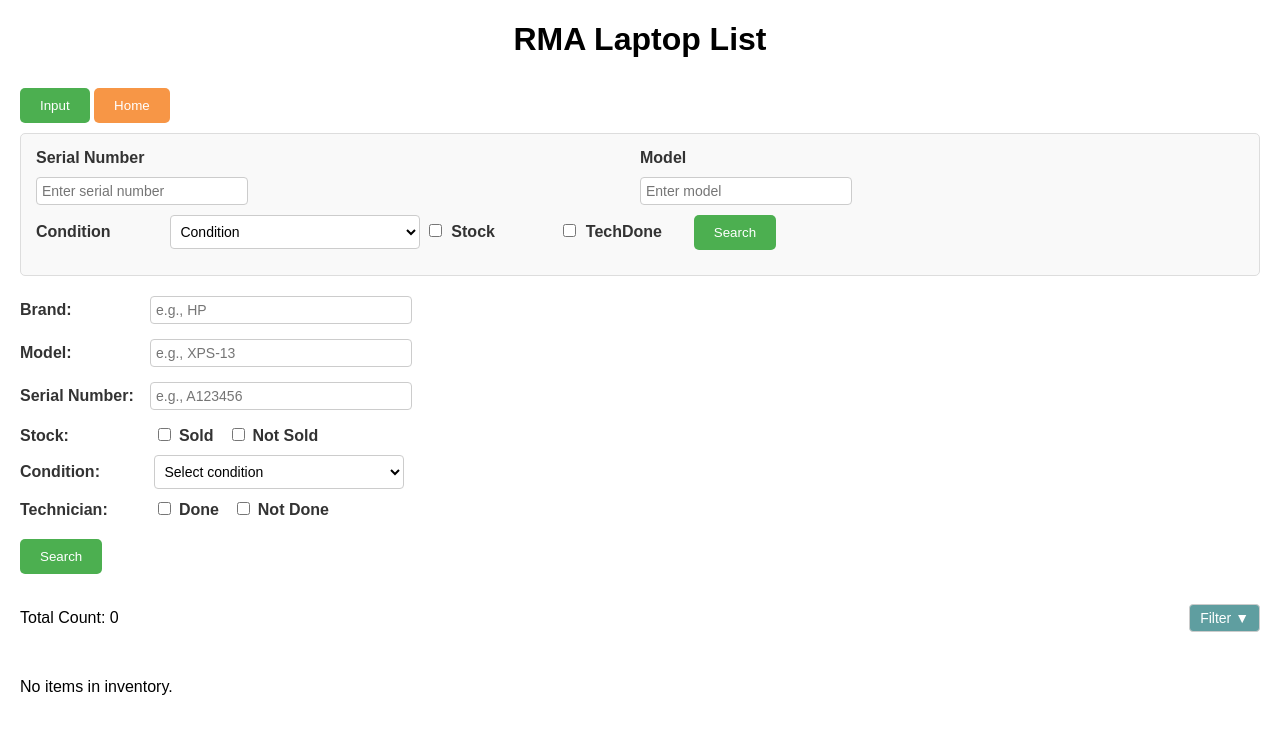
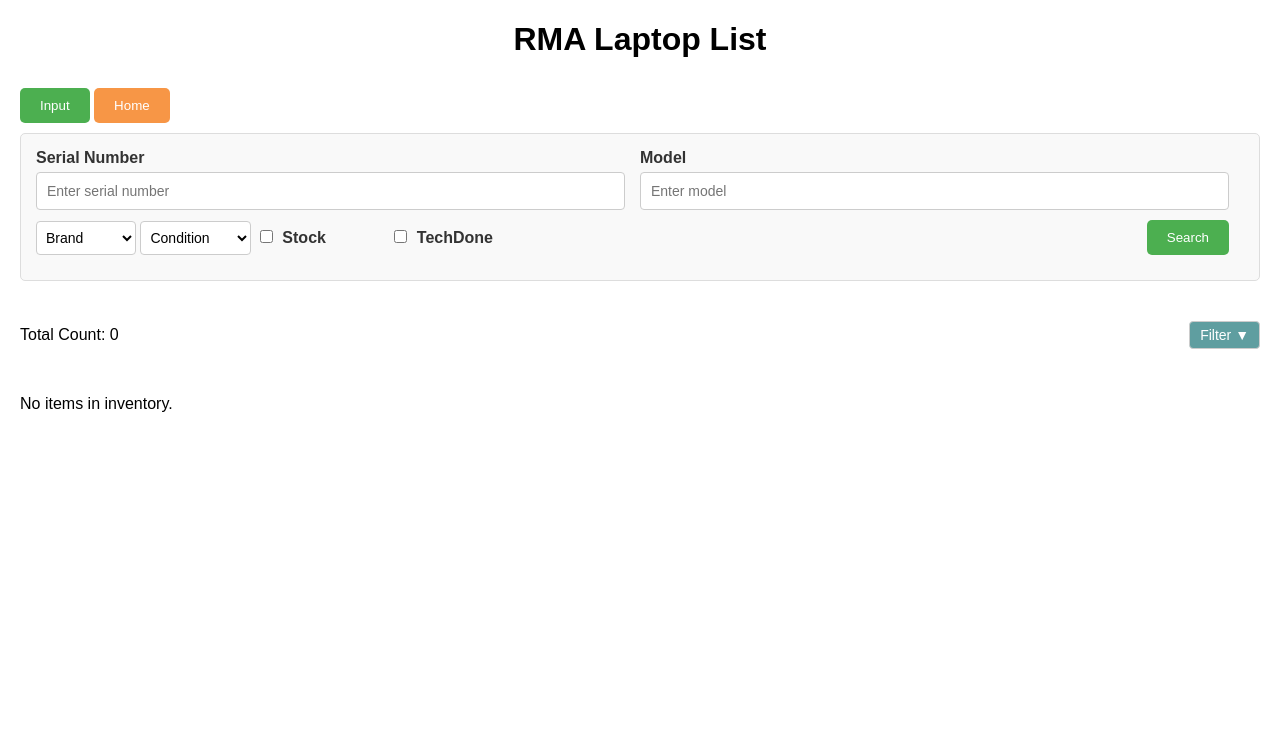
Before and after one commit to Tech-doglas/RMA_Server, a Flask app: page /laptop/ in a window 1280 px wide. Shown: the top 734 px of the page. Run offline with Flask 3, Linux system fonts and the light colour scheme; data that the repository does not hold is empty.

Commit message:
update:searchbar

```diff
--- a/app/static/css/styles.css
+++ b/app/static/css/styles.css
@@ -93,7 +93,7 @@ h1 {
 .sortable {
     cursor: pointer;
     position: sticky;
-    top: 544px;
+    top: 357px;
     background-color: #f2f2f2;
     z-index: 1000;
 }
--- a/app/templates/laptop/laptop.html
+++ b/app/templates/laptop/laptop.html
@@ -26,30 +26,47 @@
             Home
         </button>
         <form method="POST" action="{{ url_for('laptop.show_RMA_laptop_sheet') }}" class="search-form">
-            <div>
-                <form>
             <div style="display: flex;">
                 <div class="test">
-                            <label style="margin-bottom: 10px;">Serial Number</label>
-                            <input type="text" placeholder="Enter serial number">
+                    <label style="margin-bottom: 5px;">Serial Number</label>
+                    <input style="width: auto; padding: 10px;" type="text" placeholder="Enter serial number">
                 </div>
                 <div class="test">
-                            <label  style="margin-bottom: 10px;">Model</label>
-                            <input type="text" placeholder="Enter model">
+                    <label style="margin-bottom: 5px;">Model</label>
+                    <input style="width: auto; padding: 10px;" type="text" placeholder="Enter model">
                 </div>
             </div>
-                    <label>Condition</label>
-                    <select>
-                        <option>Condition</option>
+            <div style="display: flex; align-items: center; justify-content: space-between;">
+                <div>
+                    <select style="width: auto;" name="condition">
+                        <option value="" disabled selected>Brand</option>
+                        <option value="HP">HP</option>
+                        <option value="Dell">Dell</option>
+                        <option value="Lenovo">Lenovo</option>
+                        <option value="Apple">Apple</option>
+                        <option value="Acer">Acer</option>
+                        <option value="ASUS">ASUS</option>
+                        <option value="MSI">MSI</option>
+                        <option value="IBuyPower">IBuyPower</option>
                     </select>
+
+                    <select style="width: auto;" name="brand">
+                        <option value="" disabled selected>Condition</option>
+                        <option value="N">Back to New</option>
+                        <option value="A">Grade A</option>
+                        <option value="B">Grade B</option>
+                        <option value="C">Grade C</option>
+                        <option value="F">Grade F</option>
+                    </select>
+
 
                     <label><input type="checkbox"> Stock</label>
                     <label><input type="checkbox"> TechDone</label>
+                </div>
 
-                    <button type="submit">Search</button>
-                </form>
+                <button style="margin-right: 15px;" type="submit">Search</button>
             </div>
-            <div>
+            <!-- <div>
                 <div class="form-group">
                     <label for="brand">Brand:</label>
                     <input type="text" id="brand" name="brand" placeholder="e.g., HP">
@@ -94,7 +111,7 @@
                 </div>
             </div>
 
-                <button type="submit">Search</button>
+            <button type="submit">Search</button> -->
         </form>
 
         <div style="display: flex; align-items: center; justify-content: space-between;">
@@ -107,7 +124,7 @@
                     <label><input type="checkbox" id="toggle-model" checked> Model</label>
                     <label><input type="checkbox" id="toggle-spec" checked> Spec</label>
                     <label><input type="checkbox" id="toggle-sn" checked> Serial Number</label>
-                    <label><input type="checkbox" id="toggle-odoo-ref"checked> Odoo Code</label>
+                    <label><input type="checkbox" id="toggle-odoo-ref" checked> Odoo Code</label>
                     <label><input type="checkbox" id="toggle-sku" checked> SKU</label>
                     <label><input type="checkbox" id="toggle-order-number" checked> Order Number</label>
                     <label><input type="checkbox" id="toggle-stock"> Stock</label>
@@ -137,10 +154,10 @@
         <tr {% if item.Stock=='SOLD' %} {% if item.TechDone %} class="sold-tech-done clickable-row" {% else %}
             class="sold clickable-row" {% endif %} {% else %} class="clickable-row" {% endif %} data-id="{{ item.ID }}">
             <td class="brand-col">{{ item.Brand }}</td>
-        <td class="condition-col" {% if item.Stock !='SOLD' %} {% if item.Condition=='N' %}class="condition-n" {% endif %} {% if
-            item.Condition=='A' %}class="condition-a" {% endif %} {% if item.Condition=='B' %}class="condition-b" {%
-            endif %} {% if item.Condition=='C' %}class="condition-c" {% endif %} {% if item.Condition=='F'
-            %}class="condition-f" {% endif %} {% endif %}>
+            <td class="condition-col" {% if item.Stock !='SOLD' %} {% if item.Condition=='N' %}class="condition-n" {%
+                endif %} {% if item.Condition=='A' %}class="condition-a" {% endif %} {% if item.Condition=='B'
+                %}class="condition-b" {% endif %} {% if item.Condition=='C' %}class="condition-c" {% endif %} {% if
+                item.Condition=='F' %}class="condition-f" {% endif %} {% endif %}>
                 {% if item.Condition == 'N' %}Back to new{% endif %}
                 {% if item.Condition == 'A' %}Grade A{% endif %}
                 {% if item.Condition == 'B' %}Grade B{% endif %}
@@ -164,7 +181,9 @@
             <td class="odoo-record-col">{{ '✅' if item.OdooRecord else '❌' }}</td>
         </tr>
         {% else %}
-        <tr><td colspan="10">Error: Item missing ID - {{ item.SerialNumber }}</td></tr>
+        <tr>
+            <td colspan="10">Error: Item missing ID - {{ item.SerialNumber }}</td>
+        </tr>
         {% endif %}
         {% endfor %}
     </table>
--- a/app/templates/laptop/laptop_edit_item.html
+++ b/app/templates/laptop/laptop_edit_item.html
@@ -22,6 +22,7 @@
                 <option value="Acer" {% if laptop.Brand=='Acer' %}selected{% endif %}>Acer</option>
                 <option value="ASUS" {% if laptop.Brand=='ASUS' %}selected{% endif %}>ASUS</option>
                 <option value="MSI" {% if laptop.Brand=='MSI' %}selected{% endif %}>MSI</option>
+                <option value="IBuyPower" {% if laptop.Brand=='IBuyPower' %}selected{% endif %}>IBuyPower</option>
             </select>
         </div>
 
```
Lines whose indentation alone changed are shown as unchanged.
